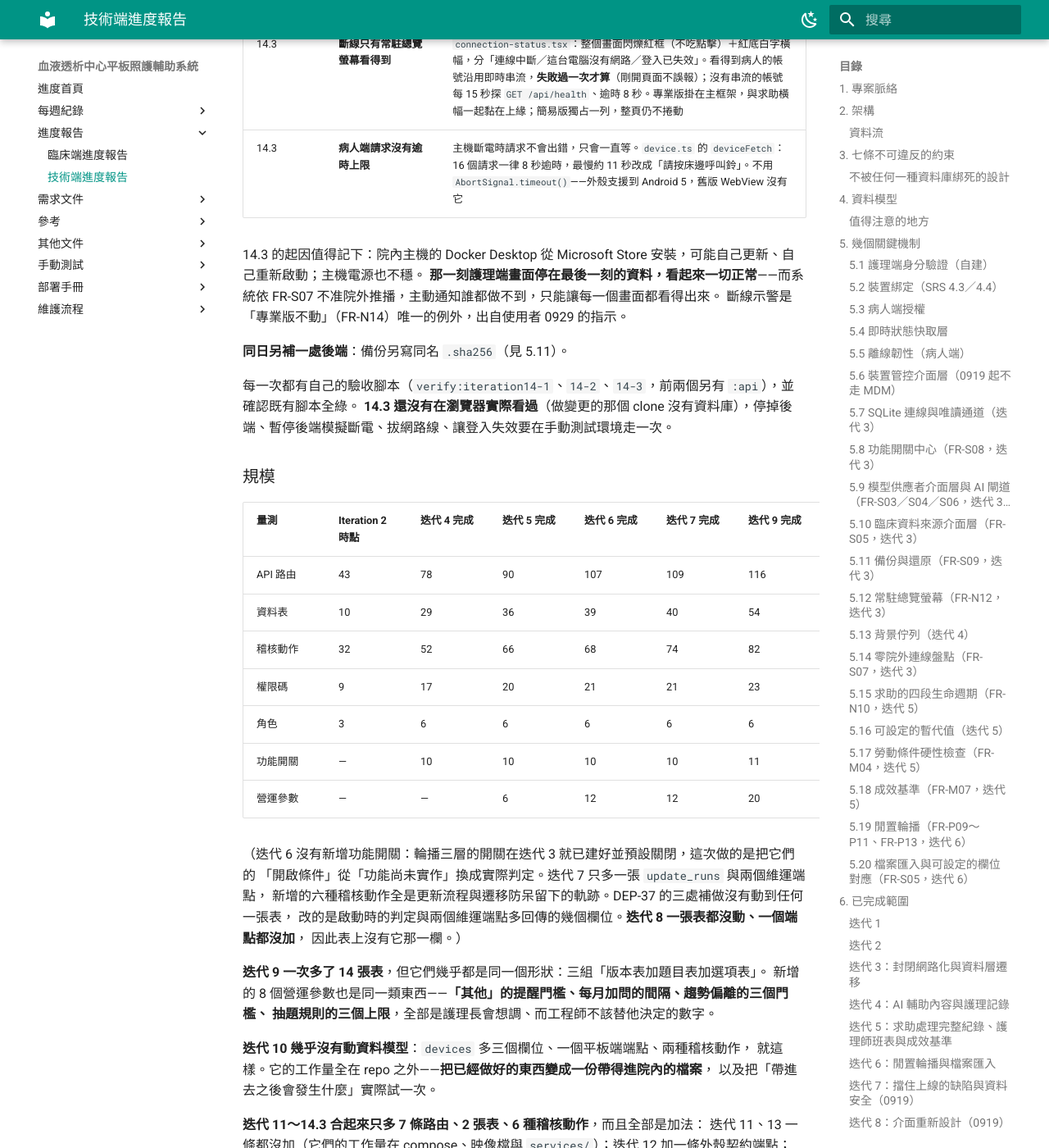
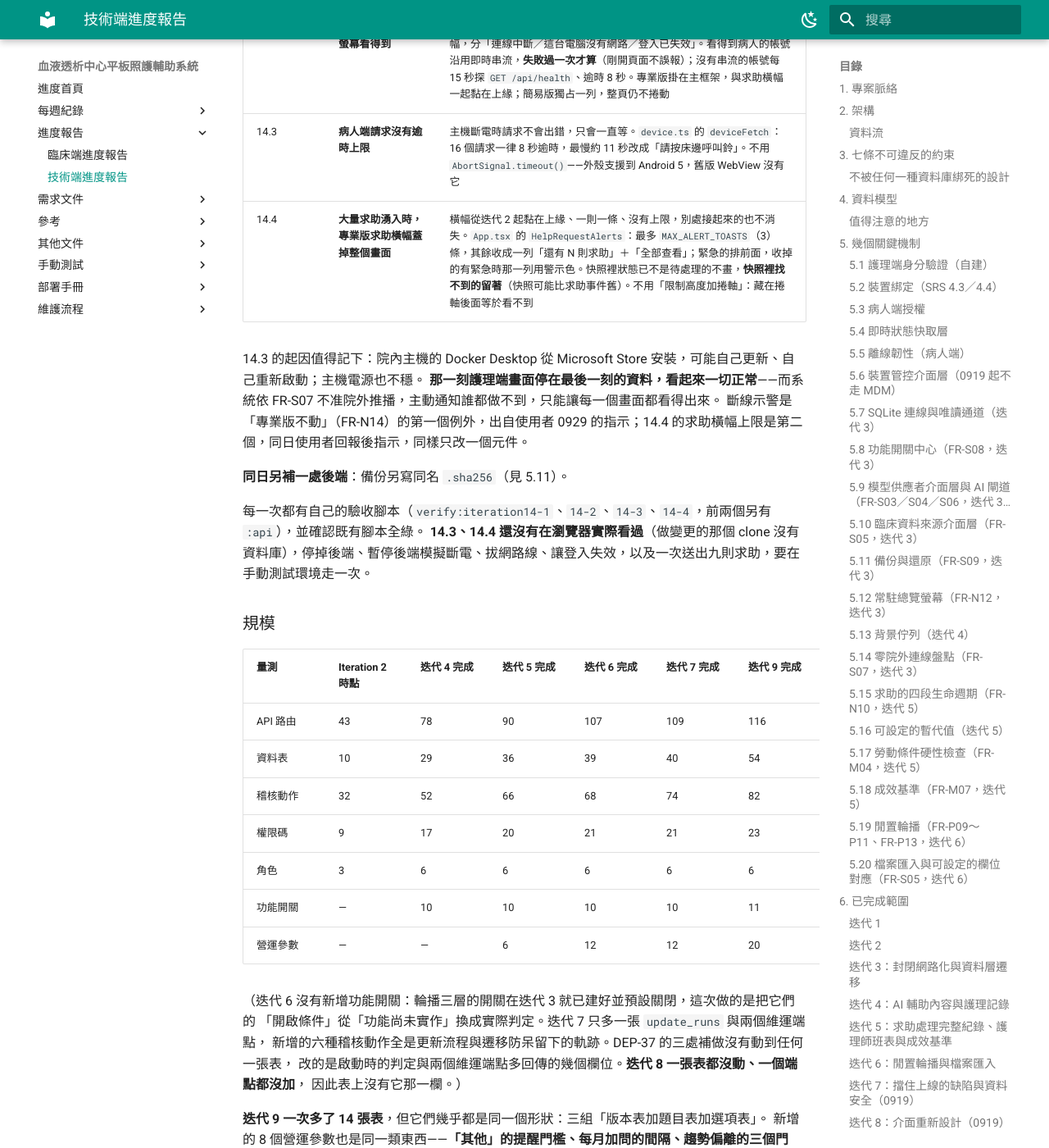
Before and after one commit to 94sh09sh19sh/hd-docs, an MkDocs documentation site: the page built from docs/reports/progress-technical.md, in a window 1280 px wide and 1400 px high, scrolled down 30372 px. Shown: the whole window at 82% size. Built offline with MkDocs 1.6.1 and Material for MkDocs 9.7.7, drawn with Linux system fonts in a browser that asks for light colours; the version menu is left out; some of the changed text lies outside the part shown.

Commit message:
docs: 自私有 repo 同步（2026-09-29）

````diff
--- a/docs/reports/progress-technical.md
+++ b/docs/reports/progress-technical.md
@@ -2,12 +2,12 @@
 
 **適用讀者**：接手或協作的工程師
 **報告日期**：2026-09-29
-**版本**：迭代 14.3 完成（master）
+**版本**：迭代 14.4 完成（master）
 **Repo**：`94sh09sh19sh/hd-tablet-care`
 
 > 本版由 0909 定版（Iteration 2 時點）改寫。0909 之後的主要變化：需求於 0910 改為 v2.0（SaMD 三項改為有條件納入、資料庫改 SQLite、封閉網路）；
 > 迭代 3 完成資料層遷移與四個平台機制；迭代 4 完成 AI 輔助內容與護理記錄；迭代 5 完成求助處理完整紀錄、護理師班表與成效基準；迭代 6 完成閒置輪播與檔案匯入；迭代 7 完成部署前的缺陷修正與版本更新的資料保護；迭代 8 完成兩端介面重新設計；迭代 9 完成導覽版位、功能開關與內容資料化；迭代 10 完成離線安裝包與平板佈建。
-> **0922 第一次進院失敗之後，0926 起的四個迭代把交付方式整個換掉**：迭代 11 改為 Docker ＋ `git clone`（安裝包撤除）、迭代 12 外殼 App 搬到獨立 repo 並以契約整合、迭代 13 新增 Python 的 AI 閘道服務、迭代 14 介面極簡重設計（護理端簡易版）；14.1～14.3 是使用者實際操作後的修正。
+> **0922 第一次進院失敗之後，0926 起的四個迭代把交付方式整個換掉**：迭代 11 改為 Docker ＋ `git clone`（安裝包撤除）、迭代 12 外殼 App 搬到獨立 repo 並以契約整合、迭代 13 新增 Python 的 AI 閘道服務、迭代 14 介面極簡重設計（護理端簡易版）；14.1～14.4 是使用者實際操作後的修正。
 > 迭代編號在 0919、0926 各重排一次：原「規則引擎」與「管理儀表板」現在是**迭代 15、16**，對照表見實作規格書 4.0.1、4.0.3。
 
 ---
@@ -739,9 +739,9 @@
 
 開發機在 1280×800、800×1280 截圖通過「不出現捲軸」；**目標平板型號未定（Q-33）**，定了要重做。第三者操作錄影與部署一輪待做。
 
-### 迭代 14.1～14.3：實際操作後的修正（0928～0929）
+### 迭代 14.1～14.4：實際操作後的修正（0928～0929）
 
-三次都不是新的範圍，逐項紀錄在 `docs/notes/` 的三份修正紀錄。
+四次都不是新的範圍，逐項紀錄在 `docs/notes/` 的四份修正紀錄。
 
 | 迭代 | 事項 | 改了什麼 |
 |---|---|---|
@@ -755,19 +755,20 @@
 | 14.2 | 求助類別被切掉 | 依畫面大小分頁、每格同高；新開關 `HELP_NON_CLINICAL_GROUP`（見 5.8） |
 | 14.3 | **斷線只有常駐總覽螢幕看得到** | `connection-status.tsx`：整個畫面閃爍紅框（不吃點擊）＋紅底白字橫幅，分「連線中斷／這台電腦沒有網路／登入已失效」。看得到病人的帳號沿用即時串流，**失敗過一次才算**（剛開頁面不誤報）；沒有串流的帳號每 15 秒探 `GET /api/health`、逾時 8 秒。專業版掛在主框架，與求助橫幅一起黏在上緣；簡易版獨占一列，整頁仍不捲動 |
 | 14.3 | **病人端請求沒有逾時上限** | 主機斷電時請求不會出錯，只會一直等。`device.ts` 的 `deviceFetch`：16 個請求一律 8 秒逾時，最慢約 11 秒改成「請按床邊呼叫鈴」。不用 `AbortSignal.timeout()`——外殼支援到 Android 5，舊版 WebView 沒有它 |
+| 14.4 | **大量求助湧入時，專業版求助橫幅蓋掉整個畫面** | 橫幅從迭代 2 起黏在上緣、一則一條、沒有上限，別處接起來的也不消失。`App.tsx` 的 `HelpRequestAlerts`：最多 `MAX_ALERT_TOASTS`（3）條，其餘收成一列「還有 N 則求助」＋「全部查看」；緊急的排前面，收掉的有緊急時那一列用警示色。快照裡狀態已不是待處理的不畫，**快照裡找不到的留著**（快照可能比求助事件舊）。不用「限制高度加捲軸」：藏在捲軸後面等於看不到 |
 
 14.3 的起因值得記下：院內主機的 Docker Desktop 從 Microsoft Store 安裝，可能自己更新、自己重新啟動；主機電源也不穩。
 **那一刻護理端畫面停在最後一刻的資料，看起來一切正常**——而系統依 FR-S07 不准院外推播，主動通知誰都做不到，只能讓每一個畫面都看得出來。
-斷線示警是「專業版不動」（FR-N14）唯一的例外，出自使用者 0929 的指示。
+斷線示警是「專業版不動」（FR-N14）的第一個例外，出自使用者 0929 的指示；14.4 的求助橫幅上限是第二個，同日使用者回報後指示，同樣只改一個元件。
 
 **同日另補一處後端**：備份另寫同名 `.sha256`（見 5.11）。
 
-每一次都有自己的驗收腳本（`verify:iteration14-1`、`14-2`、`14-3`，前兩個另有 `:api`），並確認既有腳本全綠。
-**14.3 還沒有在瀏覽器實際看過**（做變更的那個 clone 沒有資料庫），停掉後端、暫停後端模擬斷電、拔網路線、讓登入失效要在手動測試環境走一次。
+每一次都有自己的驗收腳本（`verify:iteration14-1`、`14-2`、`14-3`、`14-4`，前兩個另有 `:api`），並確認既有腳本全綠。
+**14.3、14.4 還沒有在瀏覽器實際看過**（做變更的那個 clone 沒有資料庫），停掉後端、暫停後端模擬斷電、拔網路線、讓登入失效，以及一次送出九則求助，要在手動測試環境走一次。
 
 ### 規模
 
-| 量測 | Iteration 2 時點 | 迭代 4 完成 | 迭代 5 完成 | 迭代 6 完成 | 迭代 7 完成 | 迭代 9 完成 | 迭代 10 完成 | 迭代 14.3 完成 |
+| 量測 | Iteration 2 時點 | 迭代 4 完成 | 迭代 5 完成 | 迭代 6 完成 | 迭代 7 完成 | 迭代 9 完成 | 迭代 10 完成 | 迭代 14.4 完成 |
 |---|---|---|---|---|---|---|---|---|
 | API 路由 | 43 | 78 | 90 | 107 | 109 | 116 | 117 | 124 |
 | 資料表 | 10 | 29 | 36 | 39 | 40 | 54 | 54 | 56 |
@@ -791,7 +792,7 @@
 就這樣。它的工作量全在 repo 之外——**把已經做好的東西變成一份帶得進院內的檔案**，
 以及把「帶進去之後會發生什麼」實際試一次。
 
-**迭代 11～14.3 合起來只多 7 條路由、2 張表、6 種稽核動作**，而且全部是加法：
+**迭代 11～14.4 合起來只多 7 條路由、2 張表、6 種稽核動作**，而且全部是加法：
 迭代 11、13 一條都沒加（它們的工作量在 compose、映像檔與 `services/`）；迭代 12 加一條外殼契約端點；
 迭代 14 加四條（床位、平板換床、輪播播放範圍、結案後補改處理結果），14.2 加一條重新開啟療程；兩張表是 `beds` 與 `carousel_item_targets`。
 新增的兩個營運參數是病人端任務的時點（心情、衛教），新增的開關是求助畫面的「其他」那一框。
@@ -906,7 +907,7 @@
 | 4 | **總覽無日期選擇器** | `GET /overview?date=` 支援查其他日期，UI 只看當日 | 視需求補 |
 | 5 | **總覽螢幕 8 小時後要重新登入** | `JWT_EXPIRES_IN` 預設 8 小時，全天開著的總覽螢幕到期後出現逾時提示 | 待 Q-10 確認螢幕位置與使用方式後，再決定是否給總覽螢幕專用的長效帳號或延長機制 |
 
-| 6 | **目標平板尺寸未定** | 「不出現捲軸」只在開發機 1280×800、800×1280 驗過；直式是縮窄版面模擬 | 待 Q-33；定了之後迭代 14～14.3 的截圖驗收要重做 |
+| 6 | **目標平板尺寸未定** | 「不出現捲軸」只在開發機 1280×800、800×1280 驗過；直式是縮窄版面模擬 | 待 Q-33；定了之後迭代 14～14.4 的截圖驗收要重做 |
 | 7 | **既有驗收腳本有一處環境相依** | `verify:iteration14:api` 步驟 4 預設「第二層輪播」開著，但 `verify:iteration6` 跑完會把它關回去，而第二層要有上架中的內容才准開。先跑過迭代 6 的環境裡這一步不通過 | 依實作規格書 1.1 不得為配合新功能改既有腳本，記在 4.12.1；要處理就在迭代 6 腳本收尾時還原開關原狀 |
 
 **授權判斷本身沒有問題** — 全部在後端把關，前端只是沒藏好入口。
@@ -965,12 +966,13 @@
 npm run verify:iteration14-1  # 14.1 — 7 步；另有 :api（停掉後端再啟動之後跑）
 npm run verify:iteration14-2  # 14.2 — 8 步；另有 :api
 npm run verify:iteration14-3  # 14.3 — 6 步（不需後端）
+npm run verify:iteration14-4  # 14.4 — 5 步（不需後端）
 npm run check:all           # 六支盤點腳本（不需後端），0926 起多了 check:container
 ```
 
 腳本都會建立少量標記過的合成資料並逐項斷言，涵蓋主線流程、錯誤路徑、權限隔離、冪等去重、稽核事件。**改動後請全部跑過。**
 
-最近一次執行（2026-09-29，迭代 14.3 完成後）：`build`、`check:all` 六支、`verify:iteration8`、`verify:iteration14`、`14-1`、`14-2`、`14-3` 全綠；迭代 11～14.2 完成時各自跑過自己的 `:api` 與 `--live`（結果記在實作規格書 4.9～4.12.2 各節的「驗收現況」）。已知的一處環境相依見第 9 節第 7 項。
+最近一次執行（2026-09-29，迭代 14.4 完成後）：`build`、`check:all` 六支、`verify:iteration8`、`verify:iteration14`、`14-1`、`14-2`、`14-3`、`14-4` 全綠；迭代 11～14.2 完成時各自跑過自己的 `:api` 與 `--live`（結果記在實作規格書 4.9～4.12.2 各節的「驗收現況」）。已知的一處環境相依見第 9 節第 7 項。
 
 0919 的紀錄仍然成立：九支皆全數通過（`verify:iteration8` 不需要後端在跑，它驗的東西全部在前端原始碼與樣式表裡）；**盤點腳本全綠**——介面技術識別從 22 筆降到 0，遷移安全改成只掃上一次部署之後新增的那幾份（已經套用出去的遷移改不動，把它們掃出來只會得到一份改不動的清單，而**一支永遠是紅的檢查跟沒有那支檢查一樣：沒有人會再看它一眼**）。
 
@@ -984,7 +986,7 @@
 
 其中 `verify:iteration2` 改了一處，而且只有這一處：FR-N10 讓「只填自由文字即可結案」不再成立，那一段跟著改成新的結案方式。**迭代 2 原本要驗的行為一條都沒有放寬**——狀態轉換、留下處理者、總覽不再顯示待處理，斷言全部保留。這是目前唯一一次刻意改動既有驗收腳本，理由記在《實作規格書》1.1 節；其餘情況一律不得以「配合新功能」為由修改既有腳本。迭代 6 與迭代 7 都沒有再動過任何一支——迭代 7 的解除綁定回應只多了兩個欄位，既有欄位一個都沒有動，因此既有斷言原封不動仍然成立。
 
-完整的手動測試步驟另有[測試手冊](../testing/manual-test-guide.md)：主手冊加迭代 3～14.3 十五本分冊，**共 873 個可勾選的測試項**（主手冊 156 項，分冊從迭代 3 的 66 項到迭代 14.3 的 20 項）。
+完整的手動測試步驟另有[測試手冊](../testing/manual-test-guide.md)：主手冊加迭代 3～14.4 十六本分冊，**共 883 個可勾選的測試項**（主手冊 156 項，分冊從迭代 3 的 66 項到迭代 14.4 的 10 項）。
 0919 以前那幾冊要人眼與實機的部分仍然成立（迭代 3 的總覽螢幕連續 4 小時與拔網路、迭代 6 輪播的四節手指確認、迭代 8 標 ⚠️ 的十一項、迭代 9 的三條畫面護欄），
 0926 之後的幾冊，**腳本驗不到、還沒走的**集中在這幾處：
 
@@ -992,7 +994,7 @@
 - **[迭代 12 分冊](../testing/iteration-12.md)** 的 48 項：開發手機從下載頁安裝、釘住後退不出去、契約版本不合時平板上的提示列（§12.5～§12.7）——**要一支真的手機**
 - **[迭代 13 分冊](../testing/iteration-13.md)** 的 47 項：實驗室上的真模型實測與繁中品質紀錄（§13.4），等實驗室連線
 - **[迭代 14 分冊](../testing/iteration-14.md)** 的 56 項：九項任務由第三者一個動作完成並錄影（`x39`，Q-31）、開發機＋開發手機走一次部署一輪（`x56`）
-- **[迭代 14.1](../testing/iteration-14-1.md)～[14.3](../testing/iteration-14-3.md)** 共 74 項：真的平板掃佈建 QR code（`x72`～`x77`）、直式實機（Q-33）、14.3 的四種斷線情境在瀏覽器實際看一次（`x111`～`x128`）
+- **[迭代 14.1](../testing/iteration-14-1.md)～[14.4](../testing/iteration-14-4.md)** 共 84 項：真的平板掃佈建 QR code（`x72`～`x77`）、直式實機（Q-33）、14.3 的四種斷線情境在瀏覽器實際看一次（`x111`～`x128`）、14.4 一次送出九則求助在兩種尺寸下看一次（`x131`～`x139`）
 
 ---
 
@@ -1017,7 +1019,7 @@
 
 ## 12. 下一階段
 
-迭代 11～14.3 已完成（2026-09-26～29）。成效基準的建檔介面自迭代 5 就緒，**現在等的仍是現場的數字**：
+迭代 11～14.4 已完成（2026-09-26～29）。成效基準的建檔介面自迭代 5 就緒，**現在等的仍是現場的數字**：
 
 > ⏰ **成效基準的量測（Q-01）有時效性。** 這不是開發端能做的事。系統正式啟用前沒測到，之後所有「省下 X 分鐘」的說法都只能靠估算。
 
--- a/mkdocs.yml
+++ b/mkdocs.yml
@@ -69,7 +69,7 @@
 nav:
   - 進度首頁: index.md
   - 每週紀錄:
-      - 0930 — 部署改為容器、介面極簡重設計（迭代 11～14.3）: weekly/2026-09-30.md
+      - 0930 — 部署改為容器、介面極簡重設計（迭代 11～14.4）: weekly/2026-09-30.md
       - 0923 — 部署前的迭代 7～10 完成，第一次進院失敗: weekly/2026-09-23.md
       - 0916 — 迭代 3～6 完成，全程留在院內網路: weekly/2026-09-16.md
       - 0909 — Iteration 1＋2 完成、核心流程可完整執行: weekly/2026-09-09.md
````
Also changed, not shown: docs/index.md (+2 -2 lines), docs/reports/progress-clinical.md (+7 -5 lines), docs/weekly/2026-09-30.md (+11 -9 lines).
